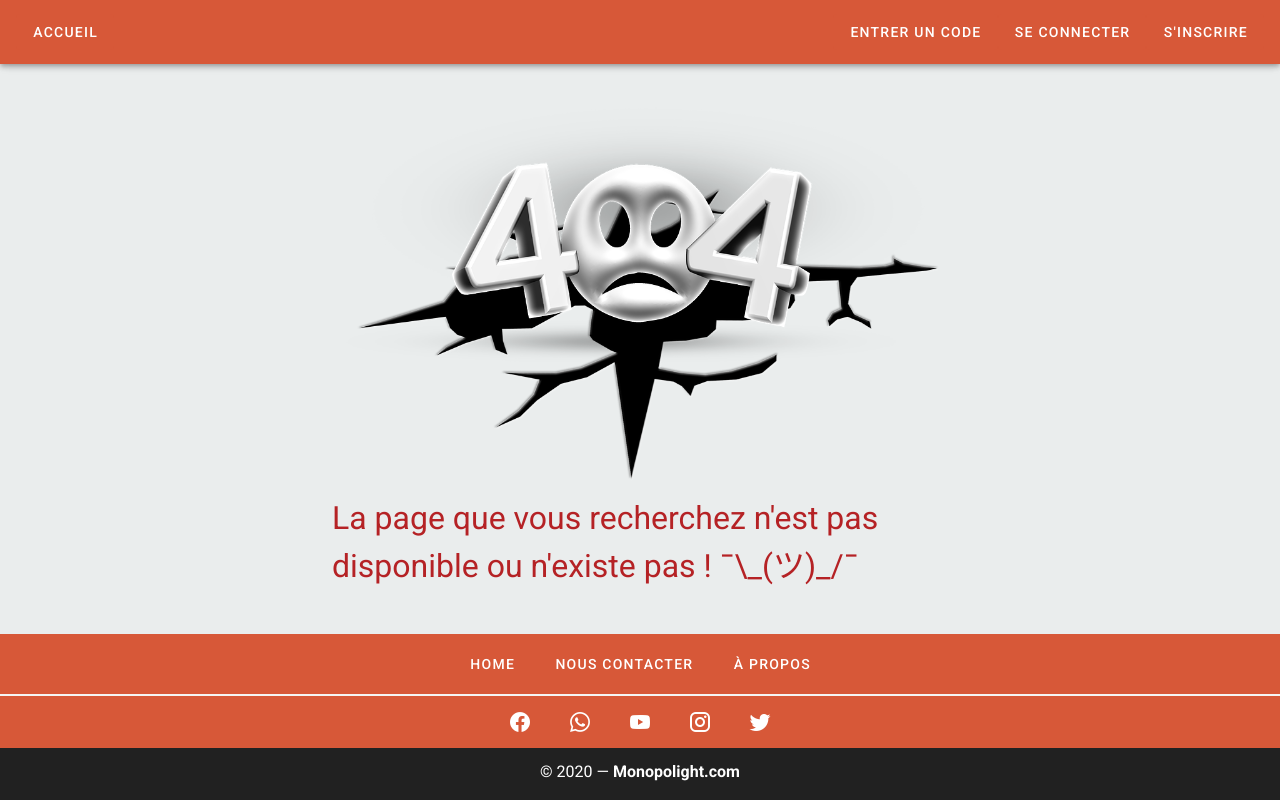
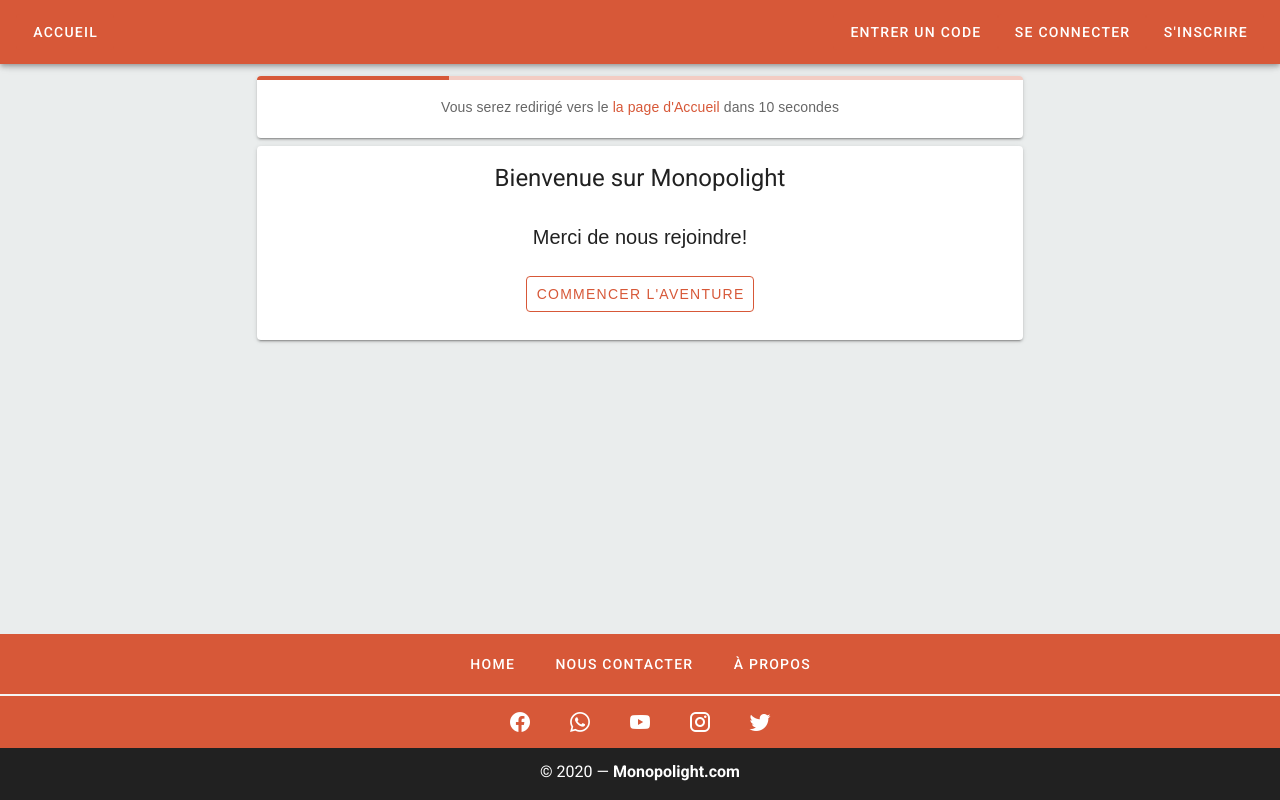
Before and after one commit to Tenalic/Projet-M2, a Vue app in the folder front/: page /welcome in a window 1280 px wide. Built offline with nearby package versions, Linux system fonts and the light colour scheme.

Commit message:
add welcome page

```diff
--- a/front/package.json
+++ b/front/package.json
@@ -1,6 +1,6 @@
 {
   "name": "front",
-  "version": "0.1.0",
+  "version": "0.1.3",
   "private": true,
   "scripts": {
     "serve": "vue-cli-service serve",
--- a/front/src/router/index.js
+++ b/front/src/router/index.js
@@ -62,6 +62,14 @@ const routes = [
     }
   },
   {
+    path: '/welcome',
+    name: 'Welcome',
+    component: () => import('@/views/Welcome'),
+    meta: {
+      title: 'Bienvenue'
+    }
+  },
+  {
     path: '*',
     name: 'Error404',
     component: () => import('@/views/Error404'),
--- a/front/src/views/Signup.vue
+++ b/front/src/views/Signup.vue
@@ -66,6 +66,7 @@
 
 <script>
 import { store } from '@/store'
+import router from '@/router'
 
 export default {
   name: 'Signup',
@@ -99,6 +100,7 @@ export default {
         store.dispatch('signUserUp', userDetails)
           .then(() => {
             this.loading = false
+            router.push('/welcome')
           })
           .catch(err => {
             this.isLoading = false
--- /dev/null
+++ b/front/src/views/Welcome.vue
@@ -0,0 +1,67 @@
+<template>
+  <v-container>
+    <v-row>
+      <v-col cols="12" sm="12" md="8" offset-md="2" xl="6" offset-xl="3" align="center">
+        <v-card class="mb-2">
+          <v-progress-linear v-model="value" :buffer-value="bufferValue"></v-progress-linear>
+          <v-card-text class="pb-1">
+            <p>Vous serez redirigé vers le <router-link id="home-link" to="/">la page d'Accueil</router-link> dans {{timeLeft}} secondes </p>
+          </v-card-text>
+        </v-card>
+        <v-card class="px-5 pb-5">
+          <v-card-title class="justify-center">
+            <p class="farmer_green--text headline mb-0">Bienvenue sur Monopolight</p>
+          </v-card-title>
+          <p class="welcome pt-3">Merci de nous rejoindre!</p>
+          <v-card-actions class="justify-center">
+            <v-btn outlined color="primary" @click="goToPath('/')">Commencer l'aventure</v-btn>
+          </v-card-actions>
+        </v-card>
+      </v-col>
+    </v-row>
+  </v-container>
+</template>
+
+<script>
+import router from '@/router'
+
+export default {
+  data () {
+    return {
+      value: 0,
+      bufferValue: 100,
+      timeLeft: 15
+    }
+  },
+  methods: {
+    startBuffer () {
+      this.interval = setInterval(() => {
+        this.value += this.bufferValue / 20
+        this.timeLeft--
+        if (this.timeLeft <= 0) {
+          router.push('/')
+        }
+      }, 1000)
+    }
+  },
+  mounted () {
+    this.startBuffer()
+  },
+  beforeDestroy () {
+    clearInterval(this.interval)
+  }
+}
+</script>
+
+<style lang="css" scoped>
+* {
+  font-family: 'Muli', sans-serif;
+}
+.welcome {
+  font-size: 20px;
+}
+
+#home-link {
+  text-decoration: none;
+}
+</style>
```
